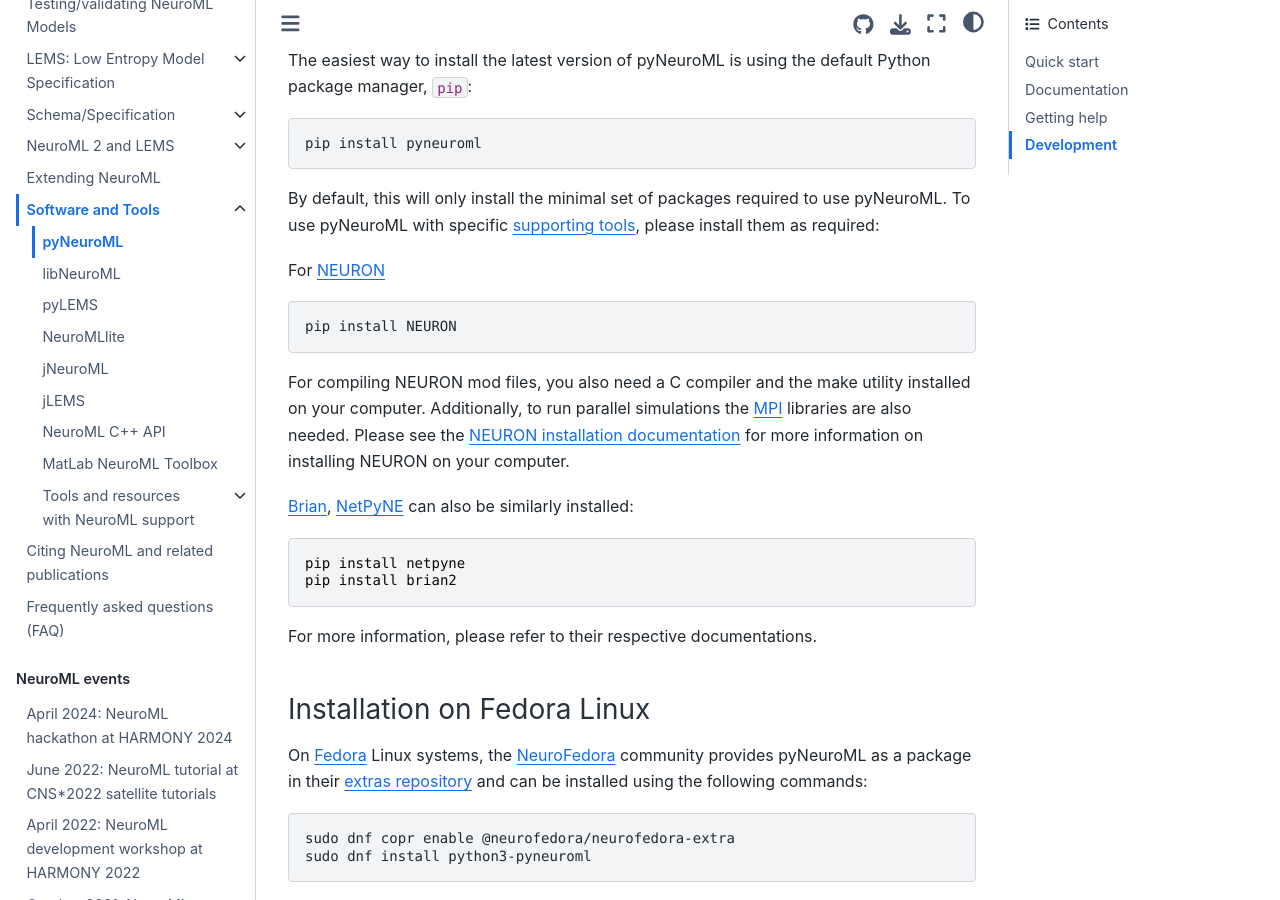
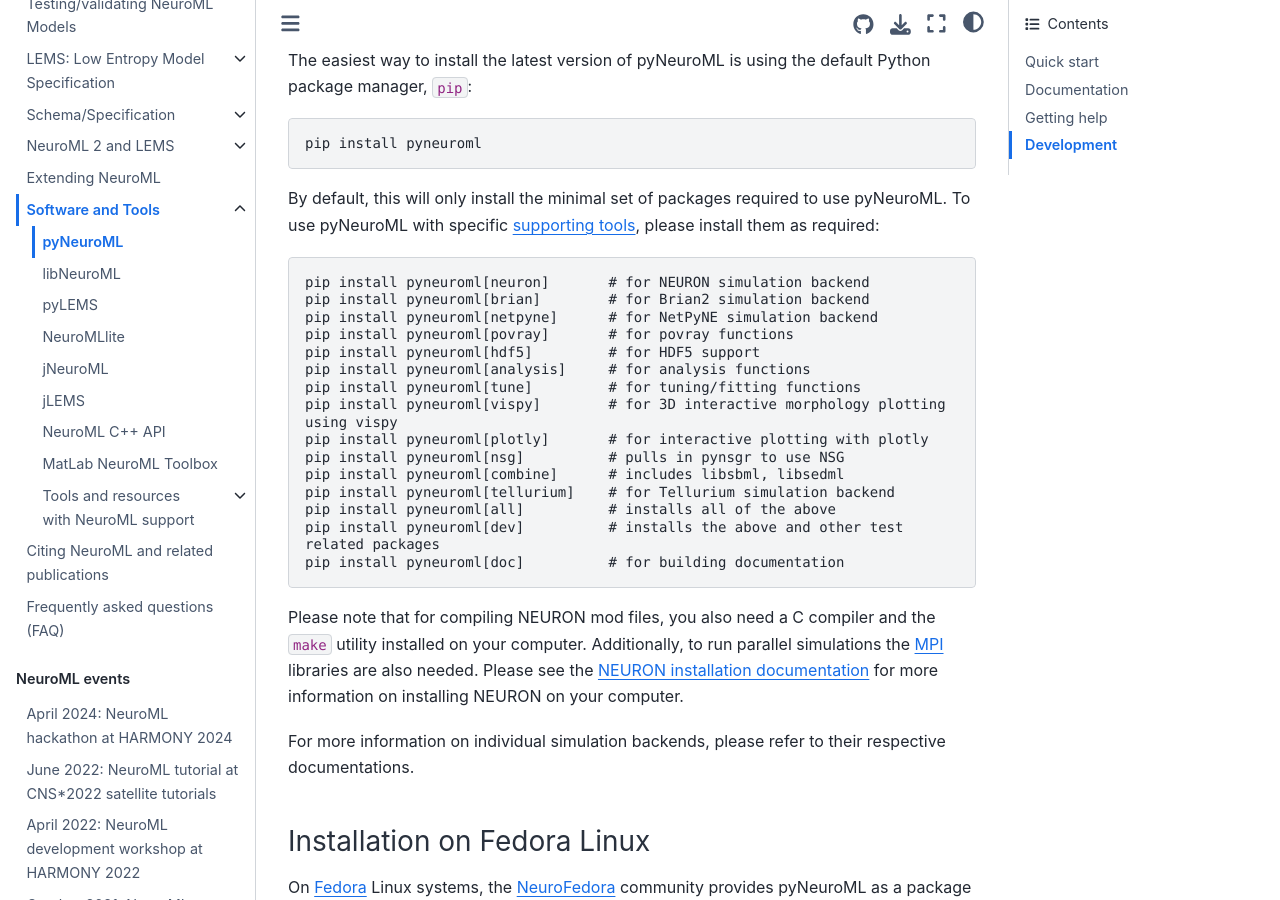
Before and after one commit to NeuroML/Documentation, a Jupyter Book: the page built from source/Userdocs/Software/pyNeuroML.md, in a window 1280 px wide and 900 px high, scrolled down 1678 px. Built offline with Jupyter Book 1.0.4 settings and Sphinx 7.4.7 and the Sphinx Book theme 1.1.4, drawn with Linux system fonts in a browser that asks for light colours; pages that are not in the unit, such as notebooks, are missing from menus; cross-references to code outside the pages are shown as plain code.

Commit message:
feat(pyneuroml): add info about extra subpackages
fixes #196

````diff
--- a/source/Userdocs/Software/pyNeuroML.md
+++ b/source/Userdocs/Software/pyNeuroML.md
@@ -67,24 +67,29 @@
 By default, this will only install the minimal set of packages required to use pyNeuroML.
 To use pyNeuroML with specific {ref}`supporting tools <userdocs:supporting:apps>`, please install them as required:
 
-For {ref}`NEURON <userdocs:supporting:apps:neuron>`
-
 ```{code-block} console
-pip install NEURON
+pip install pyneuroml[neuron]       # for NEURON simulation backend
+pip install pyneuroml[brian]        # for Brian2 simulation backend
+pip install pyneuroml[netpyne]      # for NetPyNE simulation backend
+pip install pyneuroml[povray]       # for povray functions
+pip install pyneuroml[hdf5]         # for HDF5 support
+pip install pyneuroml[analysis]     # for analysis functions
+pip install pyneuroml[tune]         # for tuning/fitting functions
+pip install pyneuroml[vispy]        # for 3D interactive morphology plotting using vispy
+pip install pyneuroml[plotly]       # for interactive plotting with plotly
+pip install pyneuroml[nsg]          # pulls in pynsgr to use NSG
+pip install pyneuroml[combine]      # includes libsbml, libsedml
+pip install pyneuroml[tellurium]    # for Tellurium simulation backend
+pip install pyneuroml[all]          # installs all of the above
+pip install pyneuroml[dev]          # installs the above and other test related packages
+pip install pyneuroml[doc]          # for building documentation
 ```
 
-For compiling NEURON mod files, you also need a C compiler and the make utility installed on your computer.
+Please note that for compiling NEURON mod files, you also need a C compiler and the `make` utility installed on your computer.
 Additionally, to run parallel simulations the [MPI](https://en.wikipedia.org/wiki/Message_Passing_Interface) libraries are also needed.
 Please see the [NEURON installation documentation](https://www.neuron.yale.edu/neuron/download) for more information on installing NEURON on your computer.
 
-{ref}`Brian <userdocs:supporting:apps:brian>`, {ref}`NetPyNE <userdocs:supporting:apps:netpyne>` can also be similarly installed:
-
-```
-pip install netpyne
-pip install brian2
-```
-
-For more information, please refer to their respective documentations.
+For more information on individual simulation backends, please refer to their respective documentations.
 
 (pyneuroml:install_fedora)=
 ### Installation on Fedora Linux
````
